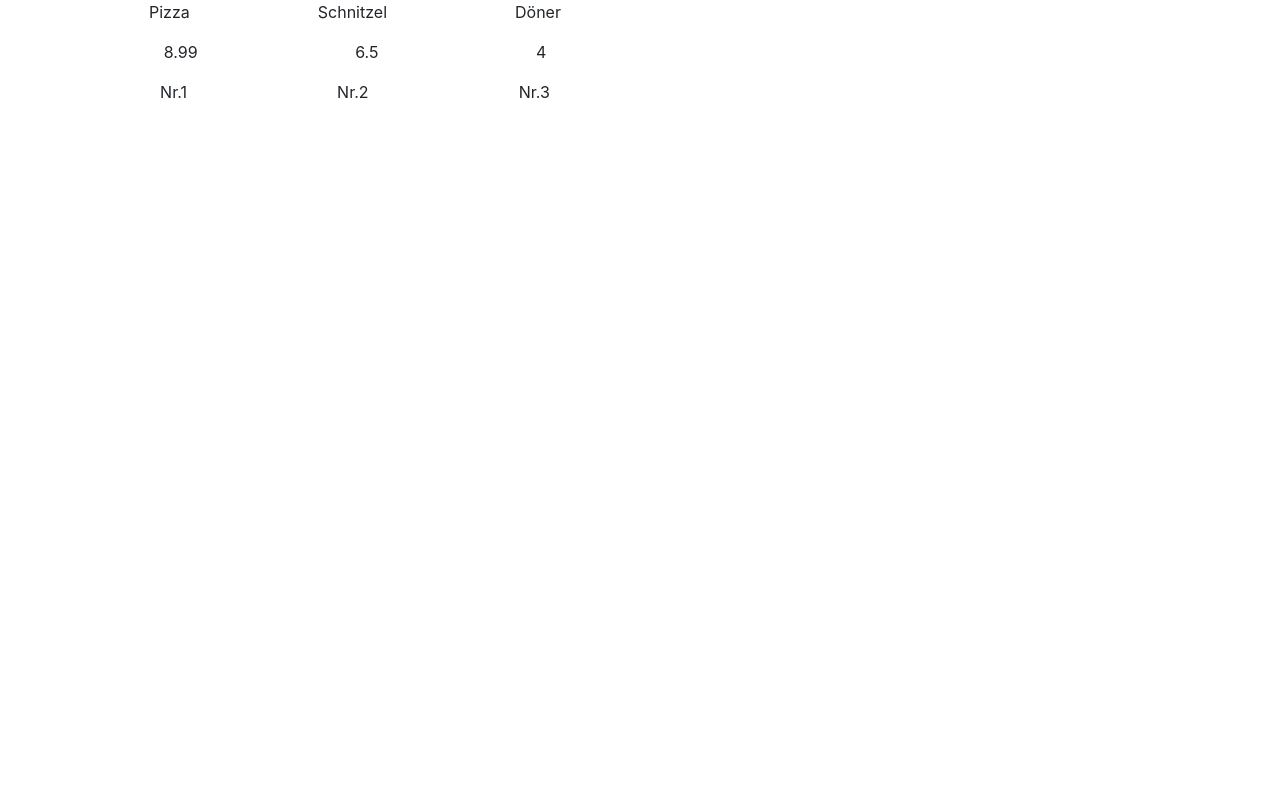
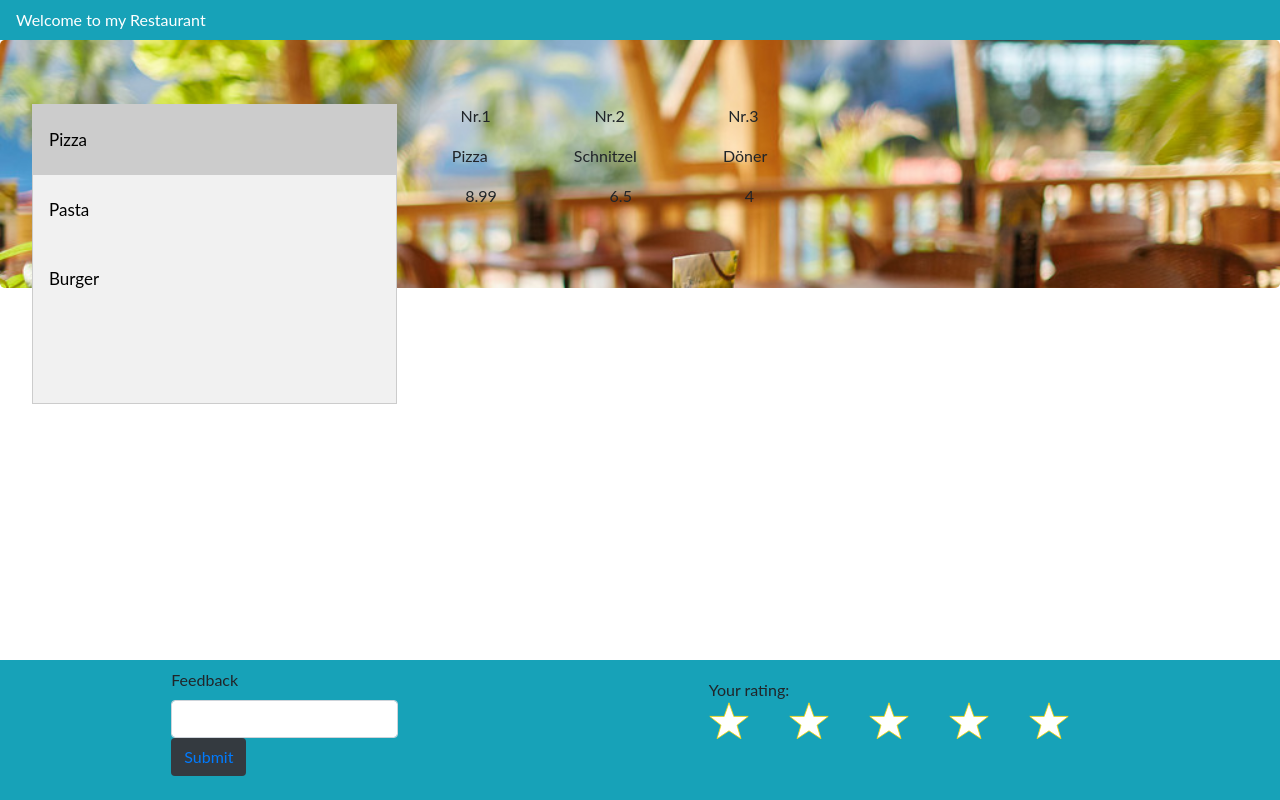
Before and after one commit to MatthiasB95/FSWD70-TS-DAY01-Matthias-David, a plain HTML site: page restaurant/index.html in a window 1280 px wide. Drawn offline with nearby package versions, Linux system fonts and the light colour scheme.

Commit message:
restaurant matthias

```diff
--- a/restaurant/index.html
+++ b/restaurant/index.html
@@ -9,19 +9,62 @@
 	  <script src="https://cdnjs.cloudflare.com/ajax/libs/popper.js/1.14.7/umd/popper.min.js"></script>
 	  <script src="https://maxcdn.bootstrapcdn.com/bootstrap/4.3.1/js/bootstrap.min.js"></script>
 	  <link rel="stylesheet" href="https://cdnjs.cloudflare.com/ajax/libs/font-awesome/4.7.0/css/font-awesome.min.css">
+	  <link rel="stylesheet" type="text/css" href="style.css">
 </head>
-<body>
-	<div class="container">
+<body >
+<nav class="navbar navbar-expand-lg navbar-info bg-info">
+  <div class="text-white">Welcome to my Restaurant</div>
+</nav>
+
+<div class="container-fluid jumbotron">
+
+	<div class="tab">
+	    <button class="tablinks" onclick="openCity(event, '1')" id="defaultOpen">Pizza</button>
+	    <button class="tablinks" onclick="openCity(event, '2')">Pasta</button>
+	    <button class="tablinks" onclick="openCity(event, '3')">Burger</button>
+  	</div>
+
 	<div class="row">
-		<div class="col-lg-6 d-flex justify-content-around" id="food"></div>
+		<div class="col-lg-6 d-flex justify-content-around tabcontent" id="1"></div>
 	</div>
+
 	<div class="row">
-		<div class="col-lg-6 d-flex justify-content-around" id="price"></div>
+		<div class="col-lg-6 d-flex justify-content-around tabcontent" id="2"></div>
 	</div>
+
 	<div class="row">
-		<div class="col-lg-6 d-flex justify-content-around" id="nr"></div>
+		<div class="col-lg-6 d-flex justify-content-around tabcontent" id="3"></div>
 	</div>
+
+
+</div>
+
+
+<nav class="navbar navbar-expand-sm bg-info navbar-dark justify-content-around fixed-bottom">
+  <div class="form-group">
+    <label for="inputlg">Feedback</label>
+    <input class="form-control input-lg" id="inputlg" type="text">
+    <button type="button" class="btn btn-link bg-dark">Submit</button>
+  </div>
+
+  <div class="star-rating">
+	  <div class="star-rating__title">Your rating:</div>
+		  <div class="star-rating__stars">
+		    <input class="star-rating__input" type="radio" name="rating" value="1" id="rating-1" />
+		    <label class="star-rating__label" for="rating-1" aria-label="One"></label>
+		    <input class="star-rating__input" type="radio" name="rating" value="2" id="rating-2" />
+		    <label class="star-rating__label" for="rating-2" aria-label="Two"></label>
+		    <input class="star-rating__input" type="radio" name="rating" value="3" id="rating-3" />
+		    <label class="star-rating__label" for="rating-3" aria-label="Three"></label>
+		    <input class="star-rating__input" type="radio" name="rating" value="4" id="rating-4" />
+		    <label class="star-rating__label" for="rating-4" aria-label="Four"></label>
+		    <input class="star-rating__input" type="radio" name="rating" value="5" id="rating-5" />
+		    <label class="star-rating__label" for="rating-5" aria-label="Five"></label>
+		    <div class="star-rating__focus"></div>
+		  </div>
 	</div>
+</nav>
+
 <script src="restaurant.js"></script>
 </body>
 </html>
--- a/restaurant/restaurant.js
+++ b/restaurant/restaurant.js
@@ -1,11 +1,7 @@
 var food = ["Pizza", "Schnitzel", "Döner"];
-var div3 = document.getElementById("nr");
-var div = document.getElementById("food");
-var div2 = document.getElementById("price");
-/*for (var i = 0; i < food.length; i++) {
-
-    let show: any = food[i];
-}*/
+var div = document.getElementById("2");
+var div2 = document.getElementById("3");
+var div3 = document.getElementById("1");
 food.forEach(function (value) {
     var test = document.createElement('p');
     div.appendChild(test);
@@ -24,3 +20,18 @@ for (var _i = 0, nr_1 = nr; _i < nr_1.length; _i++) {
     div3.appendChild(test);
     test.innerHTML += "Nr." + value;
 }
+function openCity(evt, cityName) {
+    var i, tabcontent, tablinks;
+    tabcontent = document.getElementsByClassName("tabcontent");
+    for (i = 0; i < tabcontent.length; i++) {
+        tabcontent[i].style.display = "none";
+    }
+    tablinks = document.getElementsByClassName("tablinks");
+    for (i = 0; i < tablinks.length; i++) {
+        tablinks[i].className = tablinks[i].className.replace(" active", "");
+    }
+    document.getElementById(cityName).style.display = "block";
+    evt.currentTarget.className += " active";
+}
+// Get the element with id="defaultOpen" and click on it
+document.getElementById("defaultOpen").click();
--- /dev/null
+++ b/restaurant/style.css
@@ -0,0 +1,115 @@
+.star-rating__stars {
+  position: relative;
+  height: 5rem;
+  width: 25rem;
+  background: url(off.svg);
+  background-size: 5rem;
+}
+
+.star-rating__label {
+  position: absolute;
+  height: 100%;
+  background-size: 5rem;
+}
+
+.star-rating__input {
+  margin: 0;
+  position: absolute;
+  height: 1px; width: 1px;
+  overflow: hidden;
+  clip: rect(1px, 1px, 1px, 1px);
+
+}
+
+.star-rating__stars .star-rating__label:nth-of-type(1) {
+  z-index: 5;
+  width: 20%;
+}
+
+.star-rating__stars .star-rating__label:nth-of-type(2) {
+  z-index: 4;
+  width: 40%;
+}
+
+.star-rating__stars .star-rating__label:nth-of-type(3) {
+  z-index: 3;
+  width: 60%;
+}
+.star-rating__stars .star-rating__label:nth-of-type(4) {
+  z-index: 2;
+  width: 80%;
+}
+
+.star-rating__stars .star-rating__label:nth-of-type(5) {
+  z-index: 1;
+  width: 100%;
+}
+.star-rating__input:checked + .star-rating__label,
+.star-rating__input:focus + .star-rating__label,
+.star-rating__label:hover {
+  background-image: url(on.svg);
+}
+
+.star-rating__label:hover ~ .star-rating__label {
+  background-image: url(off.svg);
+}
+
+
+
+* {box-sizing: border-box}
+body {font-family: "Lato", sans-serif;}
+
+/* Style the tab */
+.tab {
+  float: left;
+  border: 1px solid #ccc;
+  background-color: #f1f1f1;
+  width: 30%;
+  height: 300px;
+}
+
+/* Style the buttons inside the tab */
+.tab button {
+  display: block;
+  background-color: inherit;
+  color: black;
+  padding: 22px 16px;
+  width: 100%;
+  border: none;
+  outline: none;
+  text-align: left;
+  cursor: pointer;
+  transition: 0.3s;
+  font-size: 17px;
+}
+
+/* Change background color of buttons on hover */
+.tab button:hover {
+  background-color: #ddd;
+}
+
+/* Create an active/current "tab button" class */
+.tab button.active {
+  background-color: #ccc;
+}
+
+/* Style the tab content */
+.tabcontent {
+  float: left;
+  padding: 0px 12px;
+
+  width: 70%;
+  border-left: none;
+
+}
+.img{
+  width: 220px;
+  height: 280px;
+}
+
+.jumbotron{
+ background-image: url("restaurant.png");
+ background-size: cover;
+ background-repeat: no-repeat;
+
+}
```
Also changed, not shown: index.html (+0 -1 lines), restaurant/off.svg (added), restaurant/on.svg (added), restaurant/restaurant.png (added), 1 other file.
